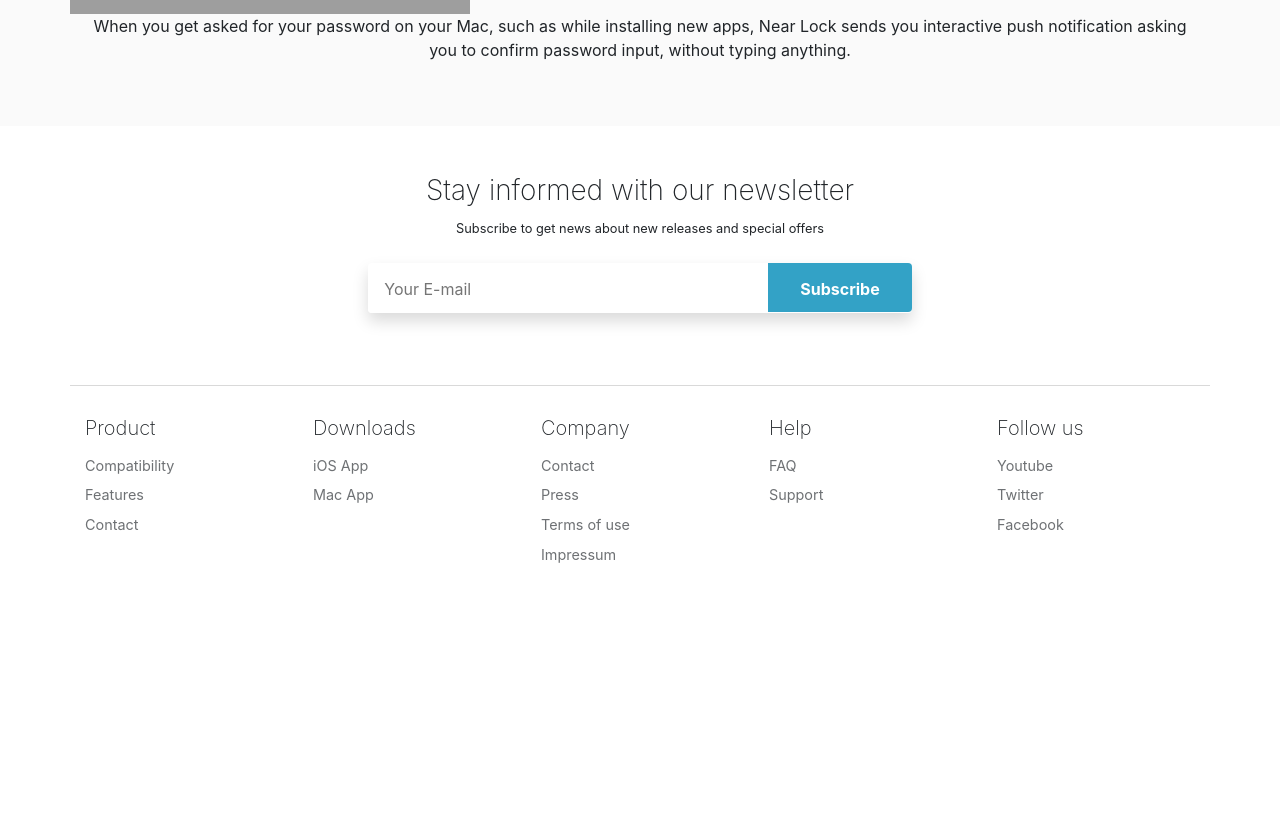
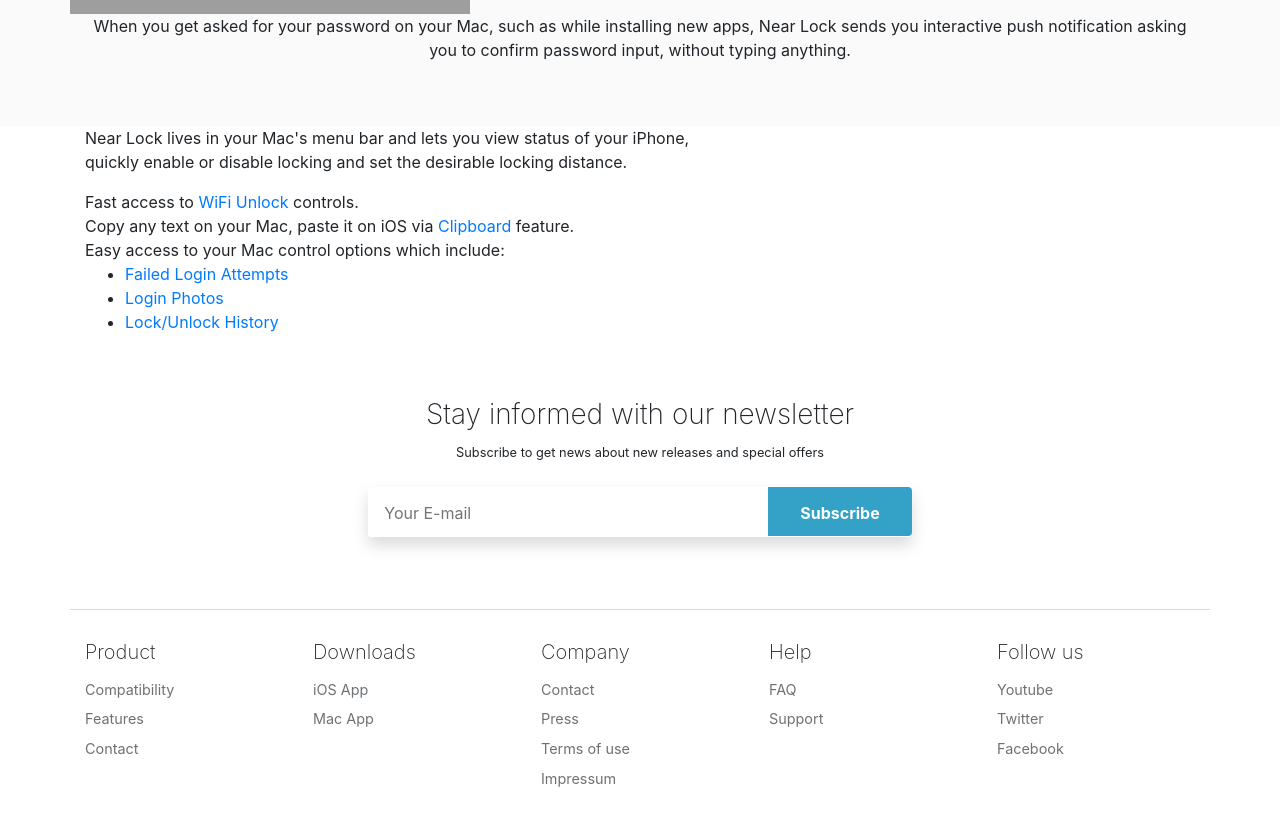
Before and after one commit to shoowack/near-lock-website, a React (Create React App) app: page /features in a window 1280 px wide. Shown: the part 7780-8605 px from the top of the page. Before the commit the page ends 8393 px from the top, so only its background shows below. Built offline with nearby package versions, Linux system fonts and the light colour scheme; grey boxes are pictures that could not be loaded.

Commit message:
added mac menu bar section to features page

```diff
--- /dev/null
+++ b/src/Components/FeaturesPage/MacMenuBarSection.jsx
@@ -0,0 +1,42 @@
+import React from "react";
+
+function MacMenuBarSection() {
+  return (
+    <div className="container-fluid">
+      <div className="container">
+        <div className="row">
+          <div class="col-md-7 col-md-offset-1 col-sm-7">
+            <p>
+              Near Lock lives in your Mac's menu bar and lets you view status of
+              your iPhone, quickly enable or disable locking and set the
+              desirable locking distance.
+            </p>
+            <div class="bg-new-feature">
+              Fast access to <a href="#unlock-options">WiFi Unlock</a> controls.
+            </div>
+            <div class="bg-new-feature">
+              Copy any text on your Mac, paste it on iOS via{" "}
+              <a href="#clipboard">Clipboard</a> feature.
+            </div>
+            <div class="bg-new-feature">
+              Easy access to your Mac control options which include:
+              <ul>
+                <li>
+                  <a href="#mac-control">Failed Login Attempts</a>
+                </li>
+                <li>
+                  <a href="#mac-control">Login Photos</a>
+                </li>
+                <li>
+                  <a href="#mac-control">Lock/Unlock History</a>
+                </li>
+              </ul>
+            </div>
+          </div>
+        </div>
+      </div>
+    </div>
+  );
+}
+
+export default MacMenuBarSection;
--- a/src/Components/FeaturesPage/index.js
+++ b/src/Components/FeaturesPage/index.js
@@ -6,6 +6,7 @@
 import AppleWatchSection from "./AppleWatchSection";
 import ClipboardOptionsSection from "./ClipboardOptionsSection";
 import AuthenticationSection from "./AuthenticationSection";
+import MacMenuBarSection from "./MacMenuBarSection";
 // import  from "./";
 
 export {
@@ -16,5 +17,6 @@
   LockSettingsSection,
   AppleWatchSection,
   ClipboardOptionsSection,
-  AuthenticationSection
+  AuthenticationSection,
+  MacMenuBarSection
 };
--- a/src/Data/settings.json
+++ b/src/Data/settings.json
@@ -43,6 +43,7 @@
       "appleWatchSection": true,
       "clipboardOptionsSection": true,
       "authenticationSection": true,
+      "macMenuBarSection": true,
       "newsletterSection": true
     }
   },
--- a/src/Pages/Features.page.jsx
+++ b/src/Pages/Features.page.jsx
@@ -8,7 +8,8 @@
   LockSettingsSection,
   AppleWatchSection,
   ClipboardOptionsSection,
-  AuthenticationSection
+  AuthenticationSection,
+  MacMenuBarSection
 } from "./../Components/FeaturesPage";
 import NewsletterSection from "./../Components/NewsletterSection";
 import "./../Components/FeaturesPage/style.scss";
@@ -25,6 +26,7 @@
         appleWatchSection,
         clipboardOptionsSection,
         authenticationSection,
+        macMenuBarSection,
         newsletterSection
       }
     }
@@ -46,6 +48,7 @@
       {appleWatchSection && <AppleWatchSection />}
       {clipboardOptionsSection && <ClipboardOptionsSection />}
       {authenticationSection && <AuthenticationSection />}
+      {macMenuBarSection && <MacMenuBarSection />}
       {newsletterSection && <NewsletterSection />}
     </>
   );
```
